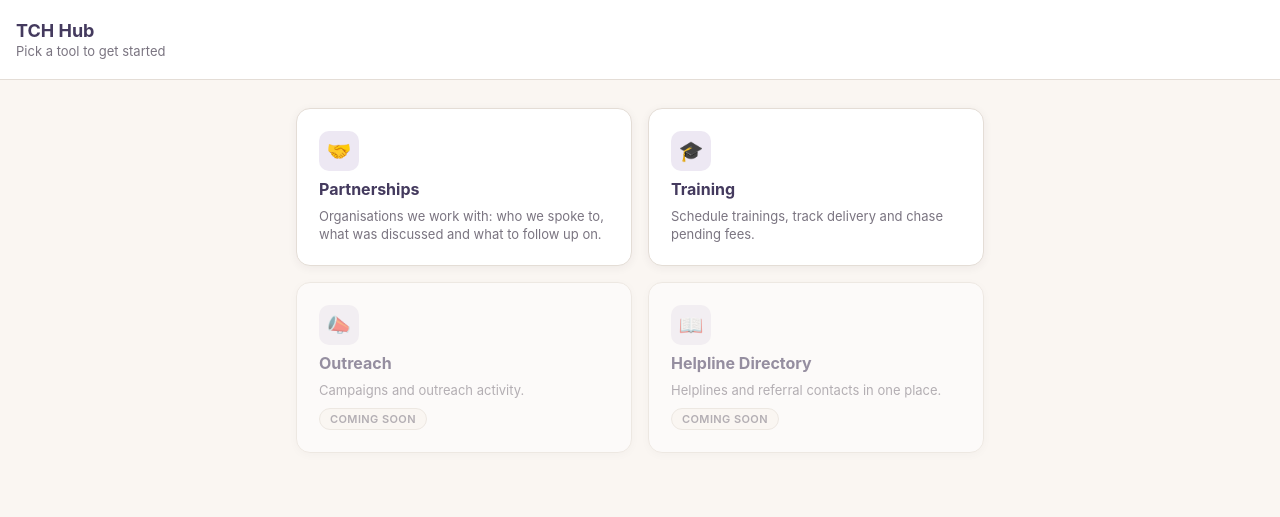
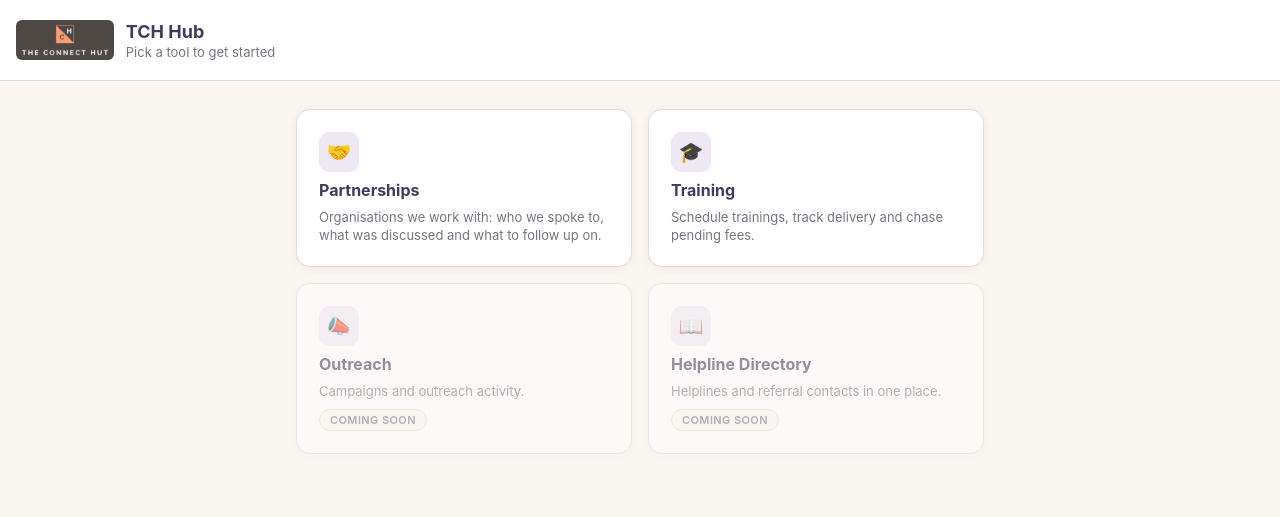
Before and after one commit to TheConnectHut/landing, a plain HTML site: page index.html in a window 1280 px wide. Drawn offline with Linux system fonts and the light colour scheme.

Commit message:
logo file name changed

```diff
--- a/index.html
+++ b/index.html
@@ -101,7 +101,7 @@
 const HUB = {
   name: 'TCH Hub',
   tagline: 'Pick a tool to get started',
-  logo: 'Logo.png',
+  logo: 'logo.jpg',
   tools: [
     { title: 'Partnerships', icon: '🤝', status: 'live',
       desc: 'Organisations we work with: who we spoke to, what was discussed and what to follow up on.',
```
